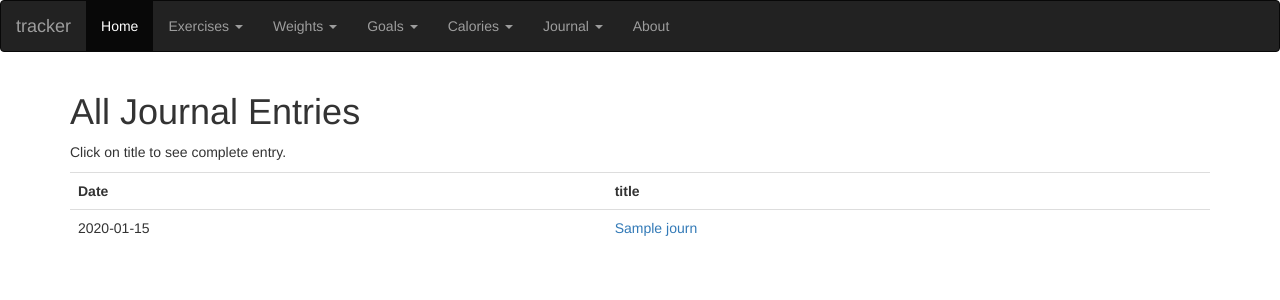
After one commit to spconger/ExerciseTracker, a Django app: template exercisetracker/tracker/templates/tracker/allentries.html in a window 1280 px wide. The commit adds this page. Shown: the top 300 px of the page. Run offline with Django 3.2, Linux system fonts and the light colour scheme; the template is opened without the code that fills it: most values are stand-ins (such as "Sample title", 1, 10 or a date in 2020); some libraries are stand-ins or nearby versions.

Commit message:
Expanded Journal Commit

```diff
--- a/exercisetracker/tracker/templates/base.html
+++ b/exercisetracker/tracker/templates/base.html
@@ -70,6 +70,7 @@
                 <ul class="dropdown-menu">
                   <li><a href="{% url 'journal' %}">Make journal entry</a></li>
                   <li><a href="{% url 'recentries' %}">recent entries</a></li>
+                  <li><a href="{% url 'alljournal' %}">All journal entries.</a></li>
 
                 </ul>
 
--- /dev/null
+++ b/exercisetracker/tracker/templates/tracker/allentries.html
@@ -0,0 +1,21 @@
+{% extends 'base.html' %}
+{% block content %}
+<h1> All Journal Entries </h1>
+<p>Click on title to see complete entry.</p>
+<table class="table">
+    <head>
+        <tr>
+        <th>Date</th>
+        <th>title</th>
+        </tr>
+    </head>
+    <body>
+        {% for j in journ %}
+        <tr>
+            <td>{{ j.entrydate }}</td>
+            <td><a href="{% url 'selectedj' id=j.id %}">{{ j.entrytitle }}</a></td>
+        </tr>
+        {% endfor %}
+    </body>
+</table>
+{% endblock %}S
--- a/exercisetracker/tracker/templates/tracker/entries.html
+++ b/exercisetracker/tracker/templates/tracker/entries.html
@@ -21,6 +21,7 @@
        <p><strong>Body</strong> {{ e.entrytext }}</p>
        <hr/>
         {% endfor %}
+        <p>See <a href="{% url 'alljournal' %}">All journal entries.</a></p>
 
    </div>
 </div>
--- a/exercisetracker/tracker/urls.py
+++ b/exercisetracker/tracker/urls.py
@@ -16,5 +16,7 @@ urlpatterns = [
     path('getGoals/', views.getGoals, name='goals'),
     path('getExercises/', views.getExercises, name='exercises'),
     path('journalEntry/', views.journalEntry, name='journal'),
-    path('getLastJournalEntries/', views.getLastJournalEntries, name='recentries')
+    path('getLastJournalEntries/', views.getLastJournalEntries, name='recentries'),
+    path('getAllJournalEntries/', views.getAllJournalEntries, name='alljournal'),
+    path('getSelectedJournalEntry/<int:id>', views.getSelectedJournalEntry, name='selectedj'),
 ]
```
Also changed, not shown: exercisetracker/tracker/views.py (+10 -2 lines), 1 other file.
